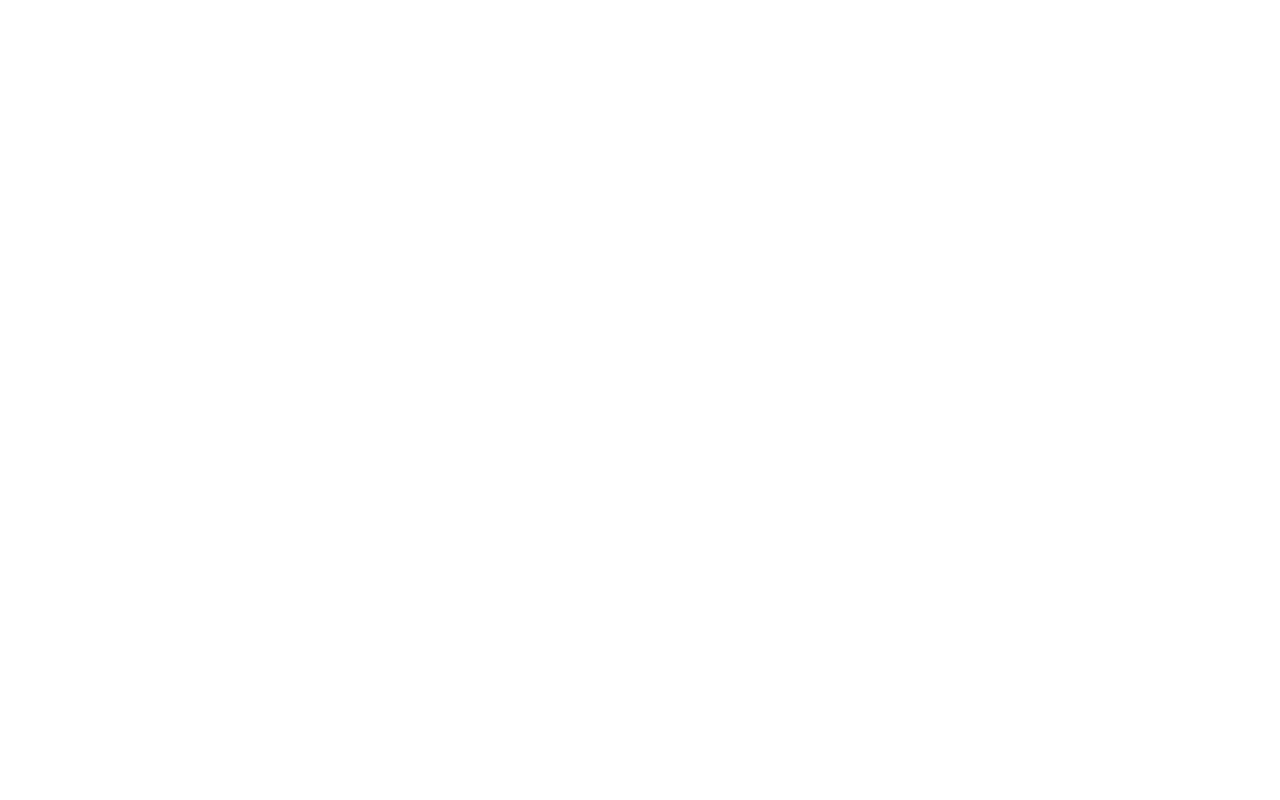
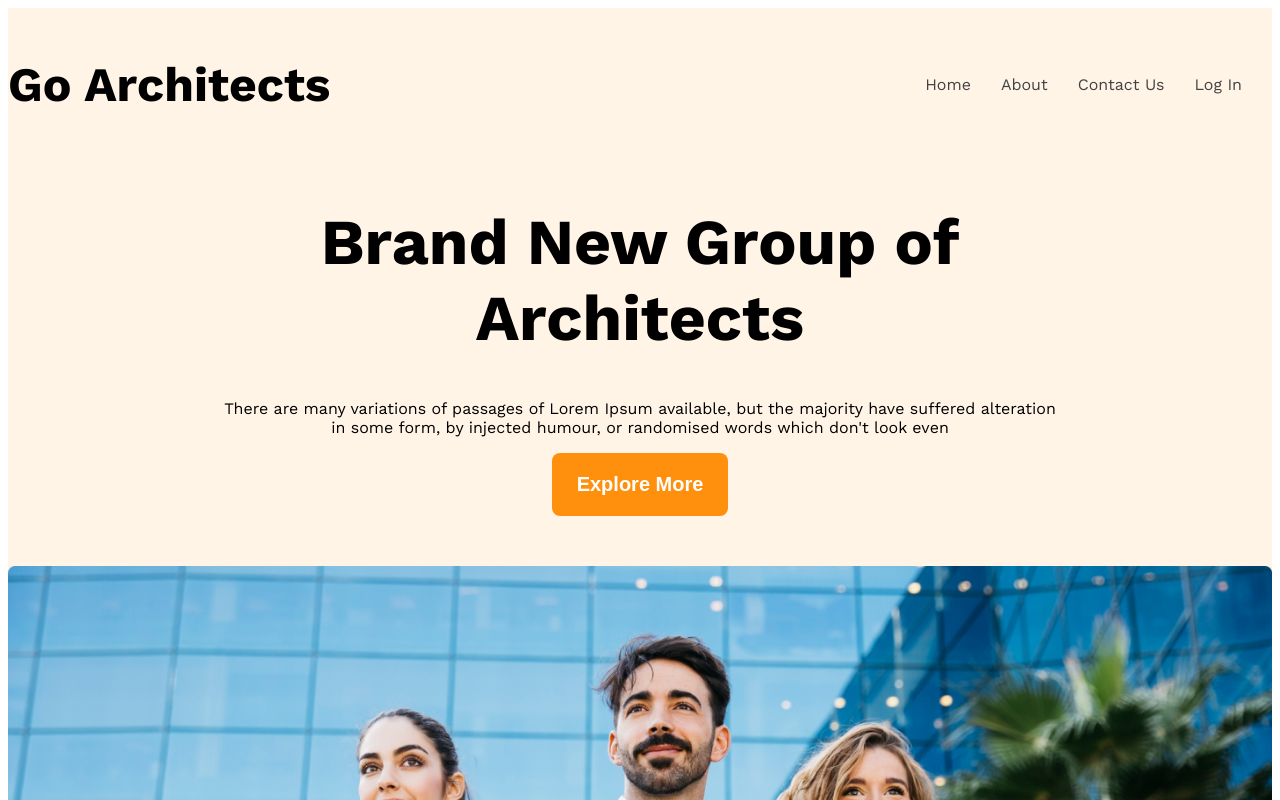
Before and after one commit to abdulla-1996/architects-website, a plain HTML site: page index.html in a window 1280 px wide. Shown: the top 800 px of the page. Drawn offline with nearby package versions, Linux system fonts and the light colour scheme.

Commit message:
designrd in header section

```diff
--- a/index.html
+++ b/index.html
@@ -6,7 +6,46 @@
     <title>Document</title>
     <link rel="stylesheet" href="./styles/style.css">
 </head>
-<body>
+
+<body class="work-sans-font ">
+    <header class="bg-light">
+        <nav class="navbar display-flex">
+
+              <h3 class="brand">Go Architects</h3>
+             <ul class="nav-limks display-flex ">
+
+                <li class="nav-item"><a href="" class="nav-link text-grey">Home</a></li>
+                <li class="nav-item"><a href="" class="nav-link text-grey">About</a></li>
+                <li class="nav-item"><a href="" class="nav-link text-grey">Contact Us</a></li>
+                <li class="nav-item"><a href="" class="nav-link text-grey">Log In  </a></li>
+
+             </ul>
+
+        </nav>
+
+        <div class="banner">
+            <div class="banner-content">
+               <h1 class="banner-title">Brand New Group of Architects</h1>
+               <p>There are many variations of passages of Lorem Ipsum available, but the majority have suffered alteration in some form, by injected humour, or randomised words which don't look even</p>
+
+               <button class="btn-primary">Explore More</button>
+            </div>
+
+            <img class="banner-image" src="./images/banner.png" alt="">
+       </div>
+
+
+    </header>
+
+    <main>
+
+    </main>
+
+    <footer>
+
+    </footer>
+
 
 </body>
+
 </html>
--- a/styles/style.css
+++ b/styles/style.css
@@ -0,0 +1,84 @@
+
+@import url('https://fonts.googleapis.com/css2?family=Work+Sans:ital,wght@0,100..900;1,100..900&display=swap');
+
+.work-sans-font {
+  font-family: "Work Sans", sans-serif;
+  font-optical-sizing: auto;
+  font-weight: 400;
+  font-style: normal;
+}
+/* shared style */
+.display-flex {
+        display: flex;
+ }
+ /* dark 01 */
+ .text-grey {
+    color: #424242;
+  }
+  /* dark 02 */
+  .text-light-grey {
+        color: #727272;
+   }
+   .bg-light {
+        background-color: rgba(255, 144, 14, 0.1);
+    }
+.btn-primary {
+        background-color: #ff900e;
+        color: white;
+         padding: 20px 25px;
+        font-size: 1.25rem;
+        font-weight: 600;
+        border-radius: 8px;
+        border: none;
+
+ }
+
+
+/* header styles */
+
+
+
+/* navbar related styles */
+.brand {
+    font-weight: 700;
+    font-size: 3rem;
+}
+.navbar {
+    justify-content: space-between;
+    align-items: center;
+}
+.nav-item {
+    list-style: none;
+    margin-right: 30px ;
+ }
+.nav-link {
+    text-decoration: none;
+    font-weight: 400;
+}
+.navbar, .banner{
+        max-width: 1440px;
+        margin: 0 auto;
+ }
+ /* banner related design */
+ .banner-content {
+    max-width: 850px;
+    margin: 0 auto;
+    text-align: center;
+    margin-bottom: 50px;
+ }
+.banner-title {
+    font-weight: 700;
+   font-size: 4rem;
+
+}
+.banner-image {
+     width: 100%;
+ }
+
+
+ /* responsive media query */
+@media screen and (max-width:576px) {
+    .navbar, .nav-link{
+        flex-direction: column;
+    }
+}
```
